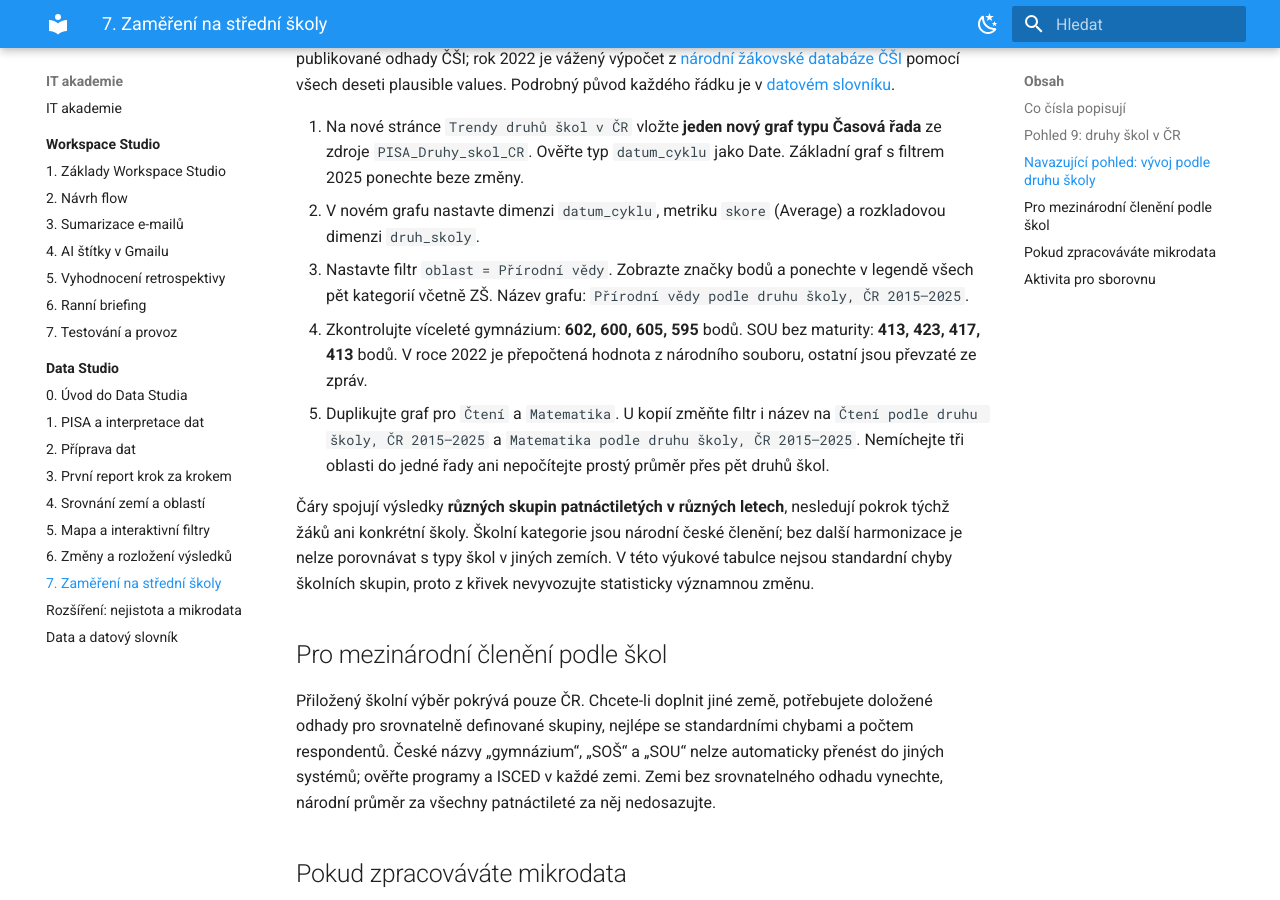
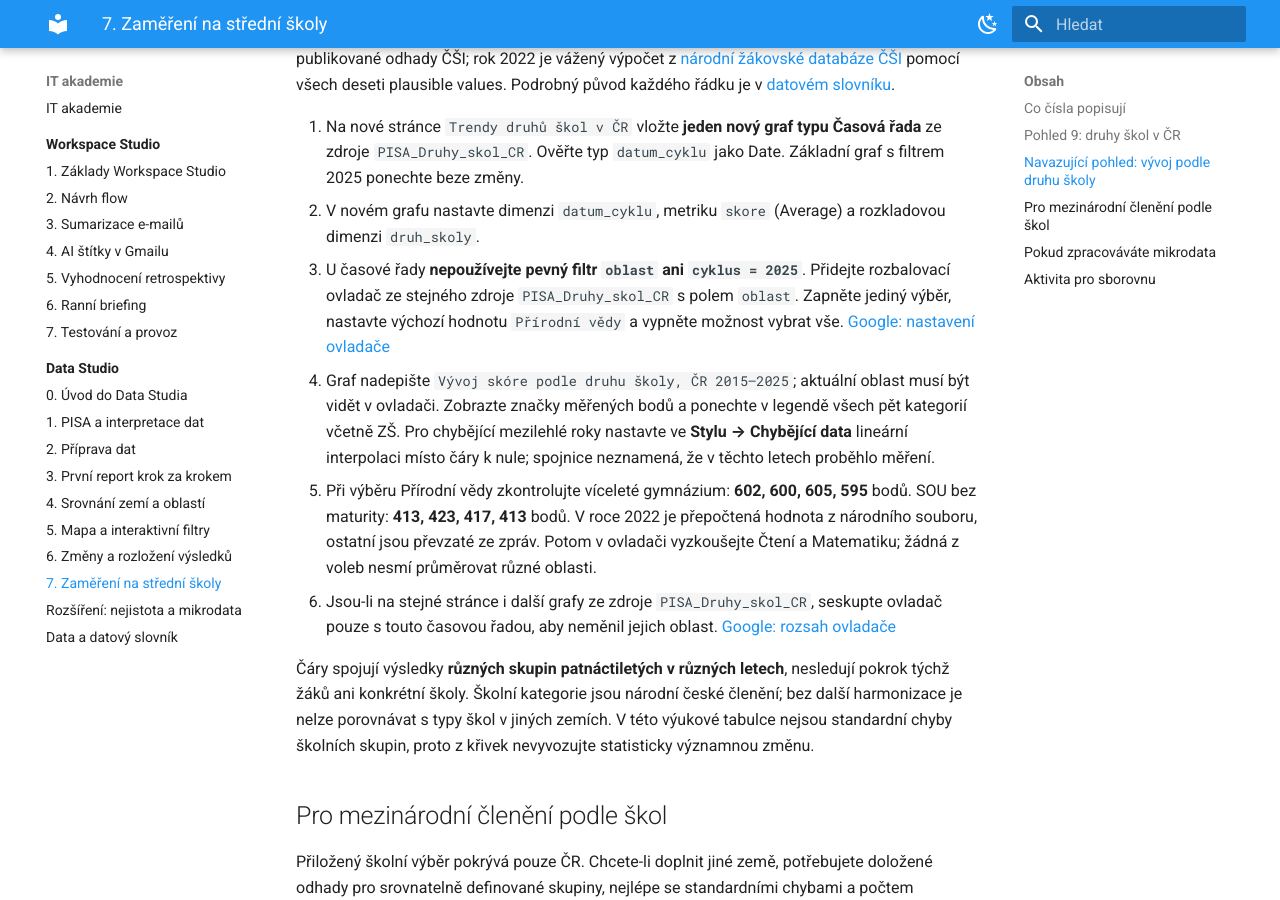
Before and after one commit to faitjaroslav-byte/IT_akademie, an MkDocs documentation site: the page built from docs/looker-studio/07-stredni-skoly.md, in a window 1280 px wide and 900 px high, scrolled down 1774 px. Built offline with MkDocs 1.6.1 and Material for MkDocs 9.7.7, drawn with Linux system fonts in a browser that asks for light colours.

Commit message:
Use one school-type trend chart with subject control

```diff
--- a/docs/looker-studio/07-stredni-skoly.md
+++ b/docs/looker-studio/07-stredni-skoly.md
@@ -40,9 +40,10 @@ Tentýž zdroj `PISA_Druhy_skol_CR` obsahuje také roky 2015, 2018 a 2022. Roky
 
 1. Na nové stránce `Trendy druhů škol v ČR` vložte **jeden nový graf typu Časová řada** ze zdroje `PISA_Druhy_skol_CR`. Ověřte typ `datum_cyklu` jako Date. Základní graf s filtrem 2025 ponechte beze změny.
 2. V novém grafu nastavte dimenzi `datum_cyklu`, metriku `skore` (Average) a rozkladovou dimenzi `druh_skoly`.
-3. Nastavte filtr `oblast = Přírodní vědy`. Zobrazte značky bodů a ponechte v legendě všech pět kategorií včetně ZŠ. Název grafu: `Přírodní vědy podle druhu školy, ČR 2015–2025`.
-4. Zkontrolujte víceleté gymnázium: **602, 600, 605, 595** bodů. SOU bez maturity: **413, 423, 417, 413** bodů. V roce 2022 je přepočtená hodnota z národního souboru, ostatní jsou převzaté ze zpráv.
-5. Duplikujte graf pro `Čtení` a `Matematika`. U kopií změňte filtr i název na `Čtení podle druhu školy, ČR 2015–2025` a `Matematika podle druhu školy, ČR 2015–2025`. Nemíchejte tři oblasti do jedné řady ani nepočítejte prostý průměr přes pět druhů škol.
+3. U časové řady **nepoužívejte pevný filtr `oblast` ani `cyklus = 2025`**. Přidejte rozbalovací ovladač ze stejného zdroje `PISA_Druhy_skol_CR` s polem `oblast`. Zapněte jediný výběr, nastavte výchozí hodnotu `Přírodní vědy` a vypněte možnost vybrat vše. [Google: nastavení ovladače](https://docs.cloud.google.com/data-studio/drop-down-list-and-fixed-size-list-control)
+4. Graf nadepište `Vývoj skóre podle druhu školy, ČR 2015–2025`; aktuální oblast musí být vidět v ovladači. Zobrazte značky měřených bodů a ponechte v legendě všech pět kategorií včetně ZŠ. Pro chybějící mezilehlé roky nastavte ve **Stylu → Chybějící data** lineární interpolaci místo čáry k nule; spojnice neznamená, že v těchto letech proběhlo měření.
+5. Při výběru Přírodní vědy zkontrolujte víceleté gymnázium: **602, 600, 605, 595** bodů. SOU bez maturity: **413, 423, 417, 413** bodů. V roce 2022 je přepočtená hodnota z národního souboru, ostatní jsou převzaté ze zpráv. Potom v ovladači vyzkoušejte Čtení a Matematiku; žádná z voleb nesmí průměrovat různé oblasti.
+6. Jsou-li na stejné stránce i další grafy ze zdroje `PISA_Druhy_skol_CR`, seskupte ovladač pouze s touto časovou řadou, aby neměnil jejich oblast. [Google: rozsah ovladače](https://docs.cloud.google.com/data-studio/apply-controls-to-specific-charts)
 
 Čáry spojují výsledky **různých skupin patnáctiletých v různých letech**, nesledují pokrok týchž žáků ani konkrétní školy. Školní kategorie jsou národní české členění; bez další harmonizace je nelze porovnávat s typy škol v jiných zemích. V této výukové tabulce nejsou standardní chyby školních skupin, proto z křivek nevyvozujte statisticky významnou změnu.
 
```
